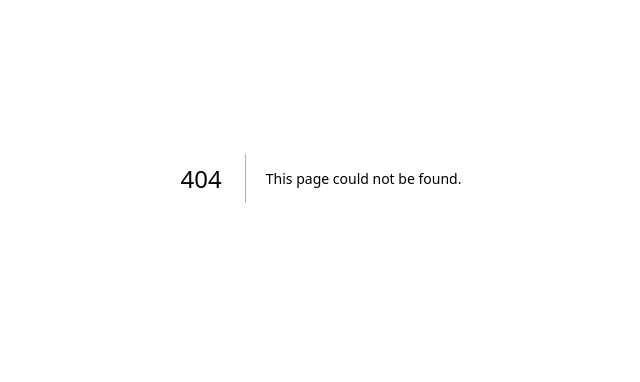
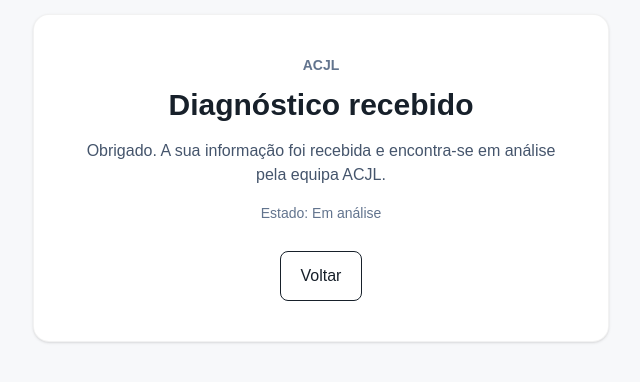
Before and after one commit to acjl-mz/acjl-onboarding, a Next.js app: page /diagnostico/sucesso in a window 1280 px wide. Before the commit this address had no page. Shown: the part 222-604 px from the top of the page, without its empty margins (319-959 px from the left). Built offline with nearby package versions, Linux system fonts and the light colour scheme.

Commit message:
feat: build diagnostic foundation (app/diagnostico/sucesso/page.tsx)

```diff
--- /dev/null
+++ b/app/diagnostico/sucesso/page.tsx
@@ -0,0 +1,15 @@
+import Link from "next/link";
+
+export default function SucessoPage() {
+  return (
+    <main className="min-h-screen bg-[var(--acjl-surface)] flex items-center justify-center p-6">
+      <section className="w-full max-w-xl rounded-2xl bg-white p-10 text-center shadow-sm border border-black/5">
+        <p className="text-sm font-semibold text-slate-500">ACJL</p>
+        <h1 className="mt-3 text-3xl font-semibold">Diagnóstico recebido</h1>
+        <p className="mt-4 text-slate-600">Obrigado. A sua informação foi recebida e encontra-se em análise pela equipa ACJL.</p>
+        <p className="mt-4 text-sm text-slate-500">Estado: Em análise</p>
+        <Link href="/" className="mt-7 inline-block rounded-lg border px-5 py-3">Voltar</Link>
+      </section>
+    </main>
+  );
+}
```
